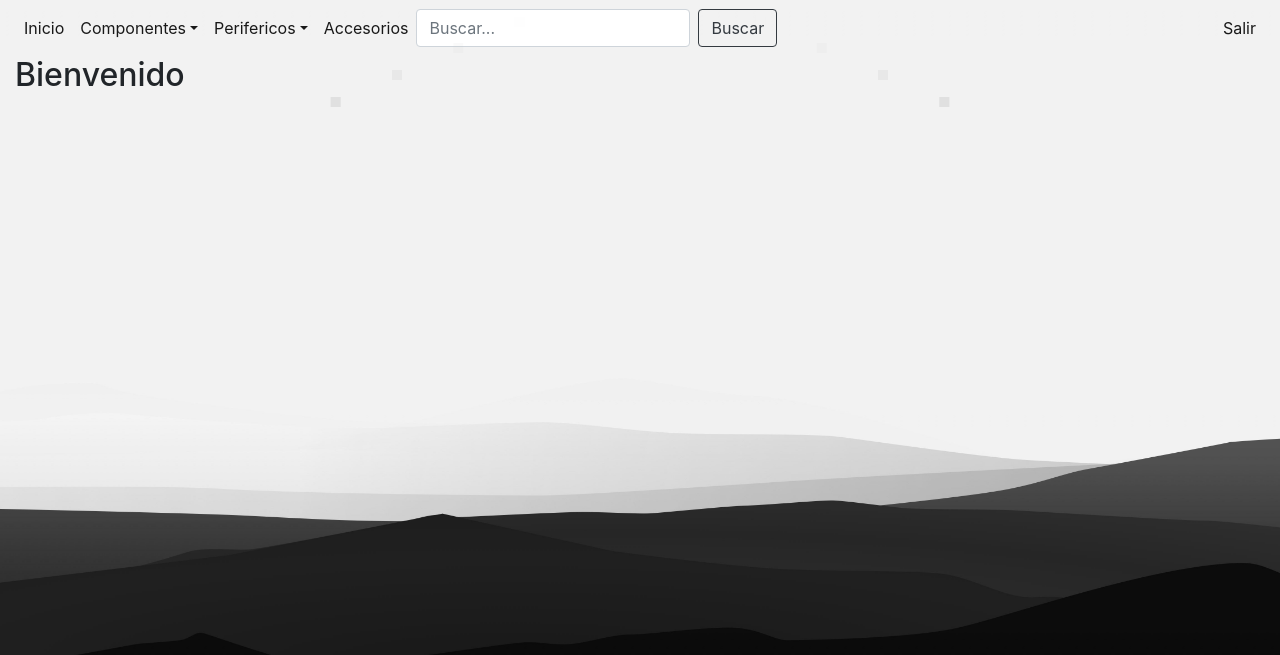
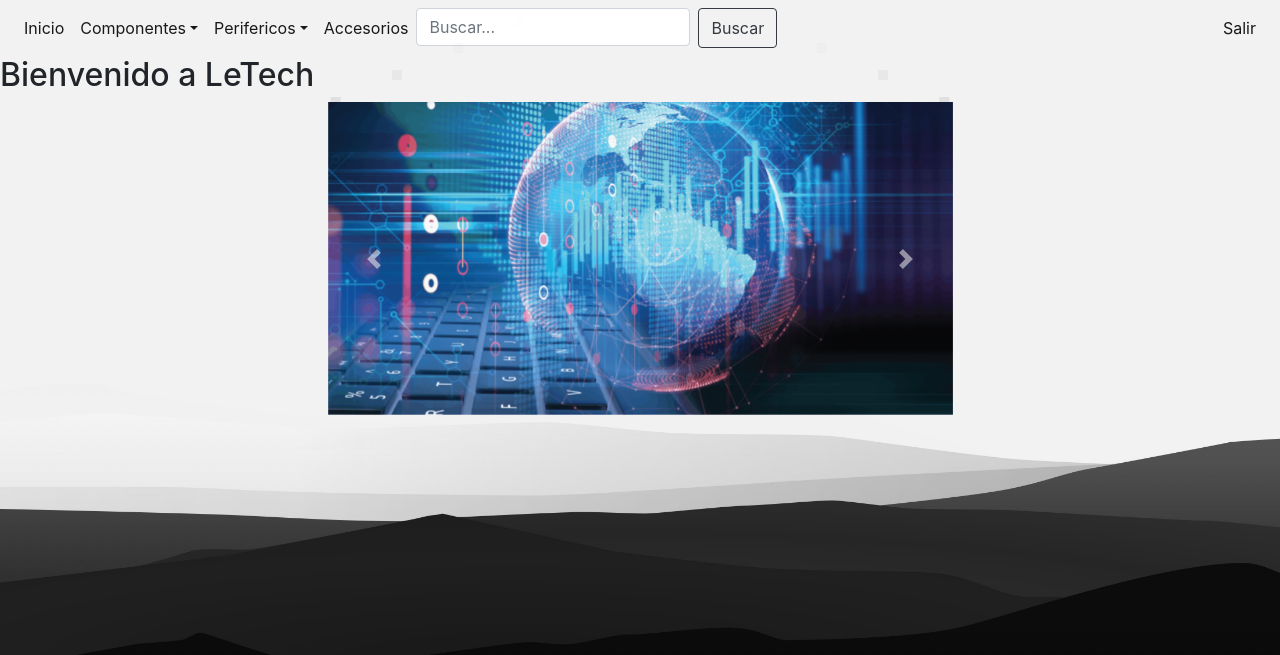
Before and after one commit to Skex420/AmbienteWeb, a PHP site: page /landingPage.php in a window 1280 px wide; the page is wider, and only the part inside the window is pictured. Shown: the top 655 px of that part. Run offline with PHP 8.4, Linux system fonts and the light colour scheme; the visitor is signed in with stand-in values (Sample User, id 1); some libraries are stand-ins or nearby versions.

Commit message:
Added the search functionality

```diff
--- a/header.php
+++ b/header.php
@@ -1,4 +1,11 @@
+ <?php
+ if(isset($_POST['btnBusqueda'])){
+     $queryBusqueda=$_POST['txtQuery'];
+     header("Location: ListaQuery.php?p=".$queryBusqueda);
+    }
+ ?>
     <header>
+        <form action="" method="post">
             <div id="page-content-wrapper">
                 <nav class="navbar navbar-expand-lg navbar-light">
                     <button class="navbar-toggler" type="button" data-toggle="collapse" data-target="#navbarSupportedContent"
@@ -34,8 +41,8 @@
                                 <a href="Lista.php?p=9" class="nav-link">Accesorios</a>
                             </li>
                             <form class="form-inline">
-                            <input class="form-control mr-sm-2" placeholder="Buscar..." aria-label="Search...">
-                            <button class="btn btn-outline-dark">Buscar</button>
+                                <input class="form-control mr-sm-2" placeholder="Buscar..." aria-label="Search..." id="txtQuery" name="txtQuery">
+                                <button class="btn btn-outline-dark" id="btnBusqueda" name="btnBusqueda">Buscar</button>
                             </form>
                         </ul>
                         <ul class="navbar-nav ml-auto mt-2 mt-lg-0">
@@ -46,6 +53,7 @@
                     </div>
                 </nav>
             </div>
+        </form>
         <div class="cuadroGiratorio">
             <div class="cuadro"></div>
             <div class="cuadro"></div>
--- a/landingPage.php
+++ b/landingPage.php
@@ -4,7 +4,6 @@
         header("Location: index.php");
     }
     include 'ConnBD.php';
-
 ?>
 
 <!DOCTYPE html>
@@ -25,7 +24,32 @@
 ?>
 <body>
     <div class="container-fluid">
-        <h2>Bienvenido</h2>
+        <div class="row">
+            <h2>Bienvenido a LeTech</h2>
+        </div>
+        <div class="d-flex justify-content-center">
+            <div id="carouselExampleControls" class="carousel slide w-50" data-ride="carousel">
+            <div class="carousel-inner">
+                <div class="carousel-item active">
+                <img class="d-block w-100" src="imgs/carousel/carousel-1.png" alt="Primera imagen">
+                </div>
+                <div class="carousel-item">
+                <img class="d-block w-100" src="imgs/carousel/carousel-2.png" alt="Segunda imagen">
+                </div>
+                <div class="carousel-item">
+                <img class="d-block w-100" src="imgs/carousel/carousel-3.png" alt="Tercera imagen">
+                </div>
+            </div>
+            <a class="carousel-control-prev" href="#carouselExampleControls" role="button" data-slide="prev">
+                <span class="carousel-control-prev-icon" aria-hidden="true"></span>
+                <span class="sr-only">Previous</span>
+            </a>
+            <a class="carousel-control-next" href="#carouselExampleControls" role="button" data-slide="next">
+                <span class="carousel-control-next-icon" aria-hidden="true"></span>
+                <span class="sr-only">Next</span>
+            </a>
+            </div>
+        </div>
     </div>
 </body>
 
--- a/loginBox.php
+++ b/loginBox.php
@@ -1,7 +1,7 @@
 <form action="" method="post">
     <div class="container">
         <div class="col d-flexbox justify-content-center">
-            <div class="card">
+            <div class="card" style="margin-top: 250px;">
                 <div class="card-body">
                     <div class="form-group">
                         <h5 class="card-title">Le Tech</h5>
```
Also changed, not shown: ListaQuery.php (added, +69 -0 lines), imgs/carousel/carousel-1.png (added), imgs/carousel/carousel-2.png (added), imgs/carousel/carousel-3.png (added). Lines whose indentation alone changed are shown as unchanged.
